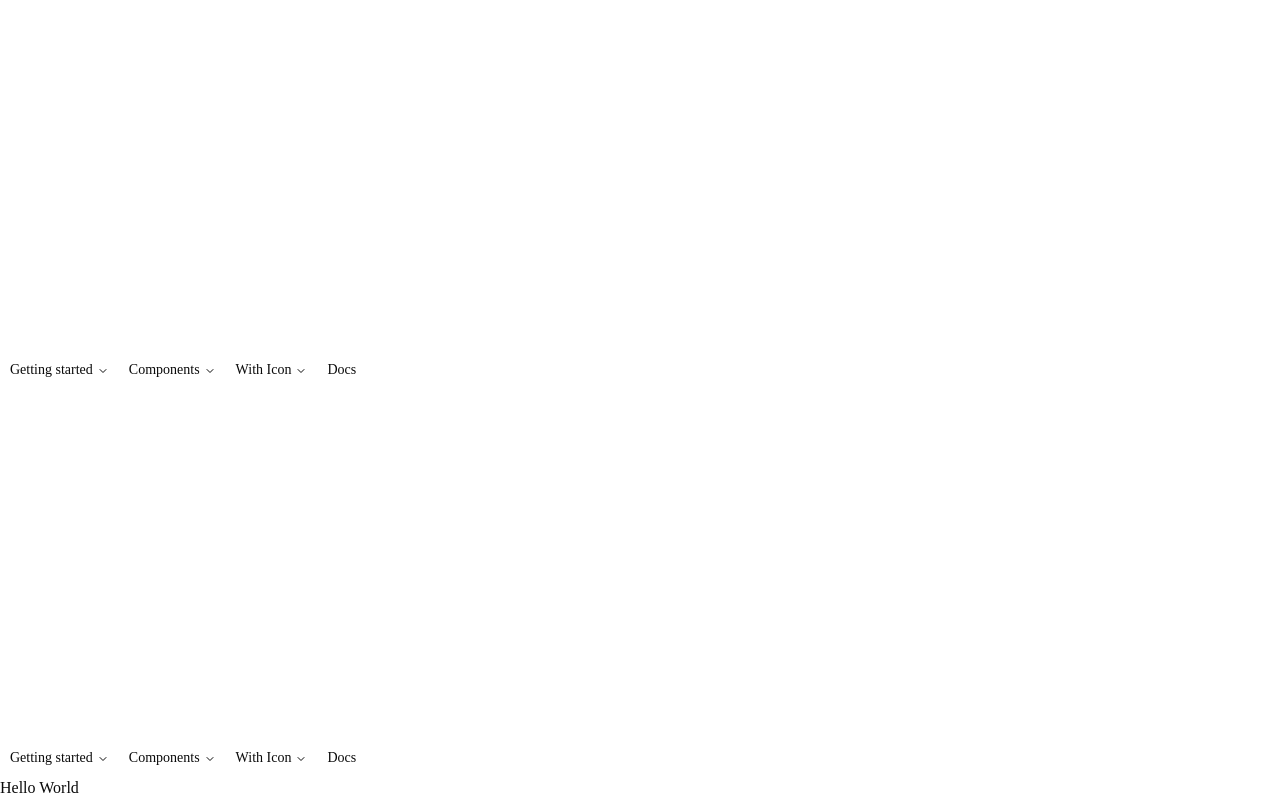
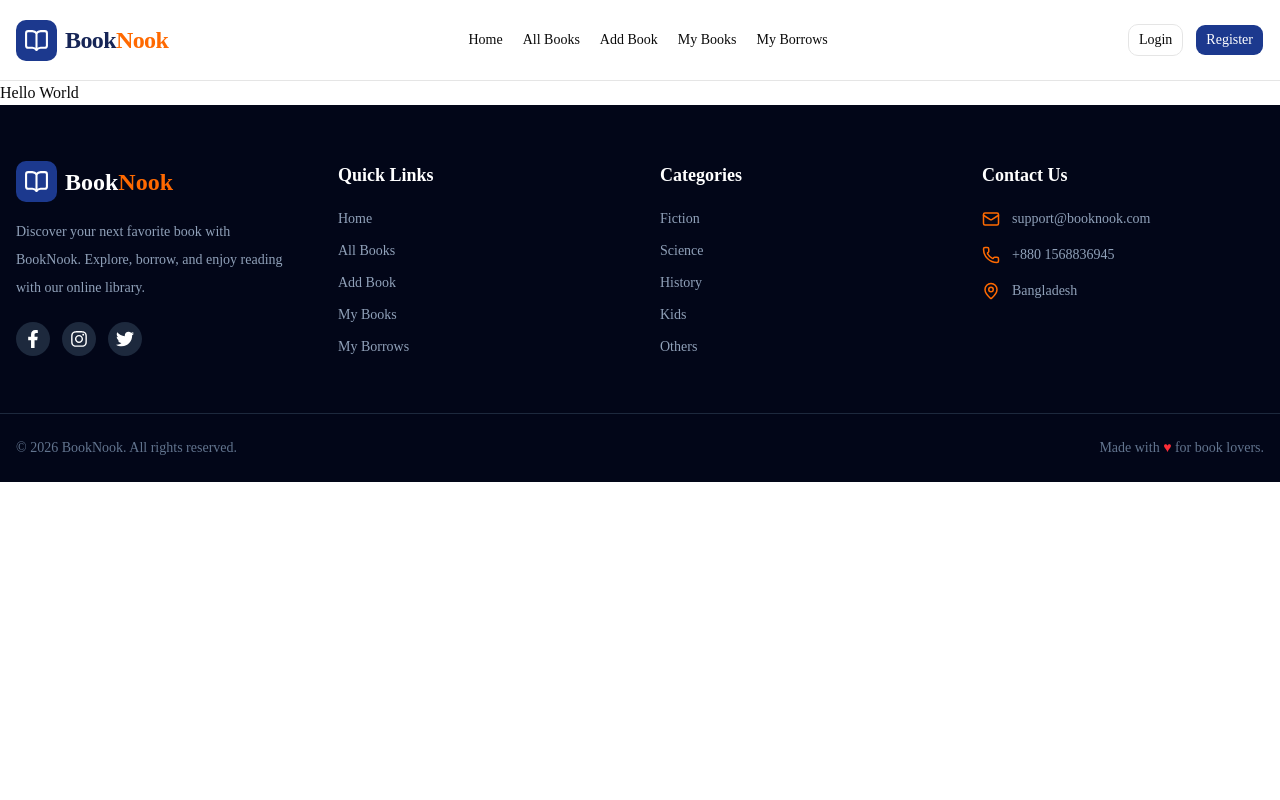
Before and after one commit to mohammadroni0187-arch/online-library, a Next.js app: page / in a window 1280 px wide. Built offline with nearby package versions, Linux system fonts and the light colour scheme.

Commit message:
better auth google add

```diff
--- a/package.json
+++ b/package.json
@@ -25,10 +25,12 @@
     "react": "19.3.0",
     "react-day-picker": "^10.0.2",
     "react-dom": "19.3.0",
+    "react-icons": "^5.7.0",
     "react-resizable-panels": "^4.16.0",
     "recharts": "^3.8.0",
     "shadcn": "^4.23.0",
     "shiki": "^4.5.0",
+    "swiper": "^14.4.0",
     "tw-animate-css": "^1.4.0"
   },
   "devDependencies": {
--- a/src/app/layout.tsx
+++ b/src/app/layout.tsx
@@ -3,6 +3,7 @@ import { Geist, Geist_Mono } from "next/font/google";
 import "./globals.css";
 import { TooltipProvider } from "@/components/ui/tooltip"
 import Navber from "@/component/Navber";
+import Footer from "@/component/Footer";
 
 const geistSans = Geist({
   variable: "--font-geist-sans",
@@ -28,6 +29,7 @@ export default function RootLayout({ children }: LayoutProps<"/">) {
       <body className="min-h-full flex flex-col">
         <Navber/>
         <TooltipProvider>{children}</TooltipProvider>
+        <Footer/>
       </body>
     </html>
   );
--- a/src/app/page.tsx
+++ b/src/app/page.tsx
@@ -1,10 +1,9 @@
-import Navber from "@/component/Navber";
+
 
 
 export default function Home() {
   return (
     <div>
-      <Navber/>
       Hello World
       </div>
   );
--- /dev/null
+++ b/src/component/Footer.tsx
@@ -0,0 +1,117 @@
+
+import Link from "next/link";
+import {
+  BookOpen,
+  Mail,
+  MapPin,
+  Phone,
+
+} from "lucide-react";
+import { FaFacebookF, FaInstagram, FaTwitter } from "react-icons/fa";
+
+const Footer = () => {
+  return (
+    <footer className="bg-slate-950 text-white">
+      <div className="mx-auto grid max-w-7xl gap-10 px-4 py-14 sm:grid-cols-2 lg:grid-cols-4">
+
+        {/* Brand */}
+        <div>
+          <Link href="/" className="mb-4 flex items-center gap-2">
+            <div className="rounded-lg bg-blue-900 p-2">
+              <BookOpen size={25} />
+            </div>
+            <span className="text-2xl font-bold">
+              Book<span className="text-orange-500">Nook</span>
+            </span>
+          </Link>
+
+          <p className="max-w-xs text-sm leading-7 text-slate-400">
+            Discover your next favorite book with BookNook.
+            Explore, borrow, and enjoy reading with our online library.
+          </p>
+
+          <div className="mt-5 flex gap-3">
+            <a href="https://facebook.com" target="_blank" rel="noreferrer"
+              aria-label="Facebook"
+              className="rounded-full bg-slate-800 p-2 transition hover:bg-blue-600">
+              <FaFacebookF size={18} />
+            </a>
+
+            <a href="https://instagram.com" target="_blank" rel="noreferrer"
+              aria-label="Instagram"
+              className="rounded-full bg-slate-800 p-2 transition hover:bg-pink-600">
+              <FaInstagram size={18} />
+            </a>
+
+            <a href="https://x.com" target="_blank" rel="noreferrer"
+              aria-label="X"
+              className="rounded-full bg-slate-800 p-2 transition hover:bg-slate-600">
+              <FaTwitter size={18} />
+            </a>
+          </div>
+        </div>
+
+        {/* Quick Links */}
+        <div>
+          <h3 className="mb-5 text-lg font-semibold">Quick Links</h3>
+          <ul className="space-y-3 text-sm text-slate-400">
+            <li><Link href="/" className="hover:text-orange-500">Home</Link></li>
+            <li><Link href="/books" className="hover:text-orange-500">All Books</Link></li>
+            <li><Link href="/add-book" className="hover:text-orange-500">Add Book</Link></li>
+            <li><Link href="/my-books" className="hover:text-orange-500">My Books</Link></li>
+            <li><Link href="/my-borrows" className="hover:text-orange-500">My Borrows</Link></li>
+          </ul>
+        </div>
+
+        {/* Categories */}
+        <div>
+          <h3 className="mb-5 text-lg font-semibold">Categories</h3>
+          <ul className="space-y-3 text-sm text-slate-400">
+            <li>Fiction</li>
+            <li>Science</li>
+            <li>History</li>
+            <li>Kids</li>
+            <li>Others</li>
+          </ul>
+        </div>
+
+        {/* Contact */}
+        <div>
+          <h3 className="mb-5 text-lg font-semibold">Contact Us</h3>
+
+          <ul className="space-y-4 text-sm text-slate-400">
+            <li className="flex items-center gap-3">
+              <Mail size={18} className="text-orange-500" />
+              support@booknook.com
+            </li>
+
+            <li className="flex items-center gap-3">
+              <Phone size={18} className="text-orange-500" />
+              +880 1568836945
+            </li>
+
+            <li className="flex items-center gap-3">
+              <MapPin size={18} className="text-orange-500" />
+              Bangladesh
+            </li>
+          </ul>
+        </div>
+      </div>
+
+      {/* Copyright */}
+      <div className="border-t border-slate-800">
+        <div className="mx-auto flex max-w-7xl flex-col items-center justify-between gap-3 px-4 py-6 text-center text-sm text-slate-500 sm:flex-row">
+          <p>
+            © {new Date().getFullYear()} BookNook. All rights reserved.
+          </p>
+
+          <p>
+            Made with <span className="text-red-500">♥</span> for book lovers.
+          </p>
+        </div>
+      </div>
+    </footer>
+  );
+};
+
+export default Footer;
--- a/src/component/Navber.tsx
+++ b/src/component/Navber.tsx
@@ -1,39 +1,75 @@
-"use client"
-import * as React from "react"
-import Link from "next/link"
 
+"use client";
+
+import Link from "next/link";
 import {
   NavigationMenu,
-
   NavigationMenuItem,
   NavigationMenuLink,
   NavigationMenuList,
-  NavigationMenuTrigger,
   navigationMenuTriggerStyle,
-} from "@/components/ui/navigation-menu"
+} from "@/components/ui/navigation-menu";
+import { Button } from "@/components/ui/button";
+import { BookOpen, Menu } from "lucide-react";
 
-const Navber = () => {
+const Navbar = () => {
+  const navLinks = [
+    { title: "Home", href: "/" },
+    { title: "All Books", href: "/books" },
+    { title: "Add Book", href: "/add-book" },
+    { title: "My Books", href: "/my-books" },
+    { title: "My Borrows", href: "/my-borrows" },
+  ];
+
   return (
-    <NavigationMenu>
-      <NavigationMenuList>
-        <NavigationMenuItem>
-          <NavigationMenuTrigger>Getting started</NavigationMenuTrigger>
+    <header className="sticky top-0 z-50 w-full border-b bg-white/95 backdrop-blur">
+      <div className="mx-auto flex h-20 max-w-7xl items-center justify-between px-4">
 
-        </NavigationMenuItem>
-        <NavigationMenuItem className="hidden md:flex">
-          <NavigationMenuTrigger>Components</NavigationMenuTrigger>
+        {/* Logo */}
+        <Link href="/" className="flex items-center gap-2">
+          <div className="rounded-lg bg-blue-900 p-2 text-white">
+            <BookOpen size={25} />
+          </div>
+          <span className="text-2xl font-bold tracking-tight text-blue-950">
+            Book<span className="text-orange-500">Nook</span>
+          </span>
+        </Link>
 
-        </NavigationMenuItem>
-        <NavigationMenuItem>
-          <NavigationMenuTrigger>With Icon</NavigationMenuTrigger>
+        {/* Desktop Navigation */}
+        <NavigationMenu className="hidden lg:flex">
+          <NavigationMenuList>
+            {navLinks.map((link) => (
+              <NavigationMenuItem key={link.href}>
+                <NavigationMenuLink
+                  render={<Link href={link.href} />}
+                  className={navigationMenuTriggerStyle()}
+                >
+                  {link.title}
+                </NavigationMenuLink>
+              </NavigationMenuItem>
+            ))}
+          </NavigationMenuList>
+        </NavigationMenu>
 
-        </NavigationMenuItem>
-        <NavigationMenuItem>
-          <NavigationMenuLink className={navigationMenuTriggerStyle()} render={<Link href="/docs">Docs</Link>} />
-        </NavigationMenuItem>
-      </NavigationMenuList>
-    </NavigationMenu>
-  )
-}
+        {/* Auth Buttons */}
+        <div className="hidden items-center gap-3 md:flex">
+          <Button variant="outline" asChild>
+            <Link href="/login">Login</Link>
+          </Button>
 
-export default Navber;
+          <Button className="bg-blue-900 text-white hover:bg-blue-800" asChild>
+            <Link href="/singUp">Register</Link>
+          </Button>
+        </div>
+
+        {/* Mobile Menu Icon */}
+        <Button variant="ghost" size="icon" className="md:hidden">
+          <Menu />
+        </Button>
+
+      </div>
+    </header>
+  );
+};
+
+export default Navbar;
```
Also changed, not shown: 1 other file (tests, documents, lock files or other folders).
